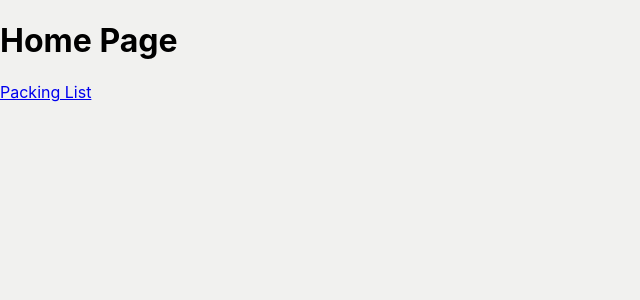
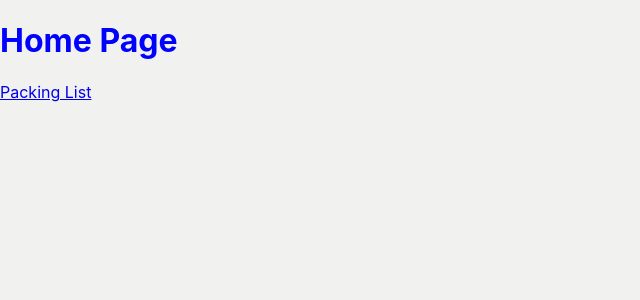
Before and after one commit to emritcey/jmttrailhead, a React (Create React App) app: page / in a window 1280 px wide. Shown: the top 300 px of the page, without its empty margins (0-640 px from the left). Built offline with nearby package versions, Linux system fonts and the light colour scheme.

Commit message:
add CR_styles.css

```diff
--- /dev/null
+++ b/src/containers/CR_styles.css
@@ -0,0 +1,7 @@
+/*  CR_css file   */
+h1 {
+
+font-weight: bold;
+  color: blue;
+  font-size: 32px;
+}
--- a/src/containers/HomePage/HomePage.js
+++ b/src/containers/HomePage/HomePage.js
@@ -1,5 +1,8 @@
 import React from "react";
 import { Link } from "react-router-dom";
+import  "../CR_styles.css";
+
+
 
 export default () => {
 
```
